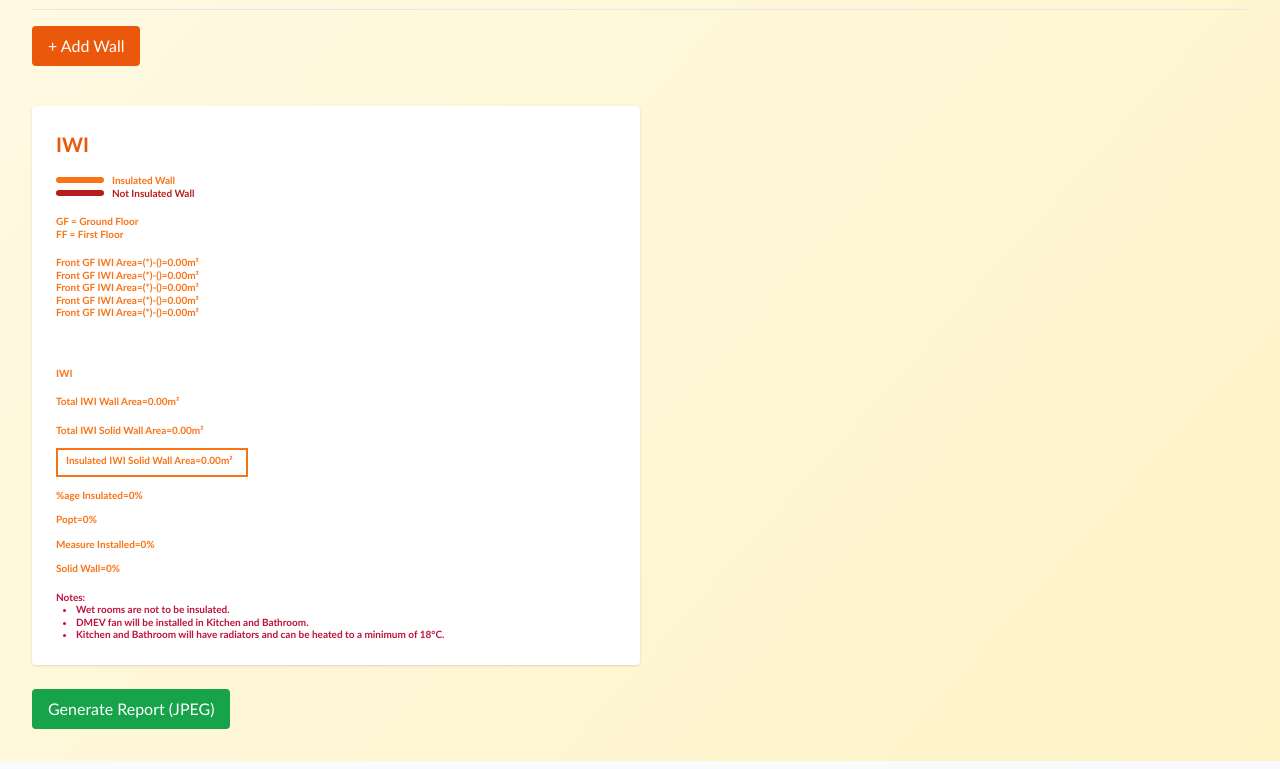
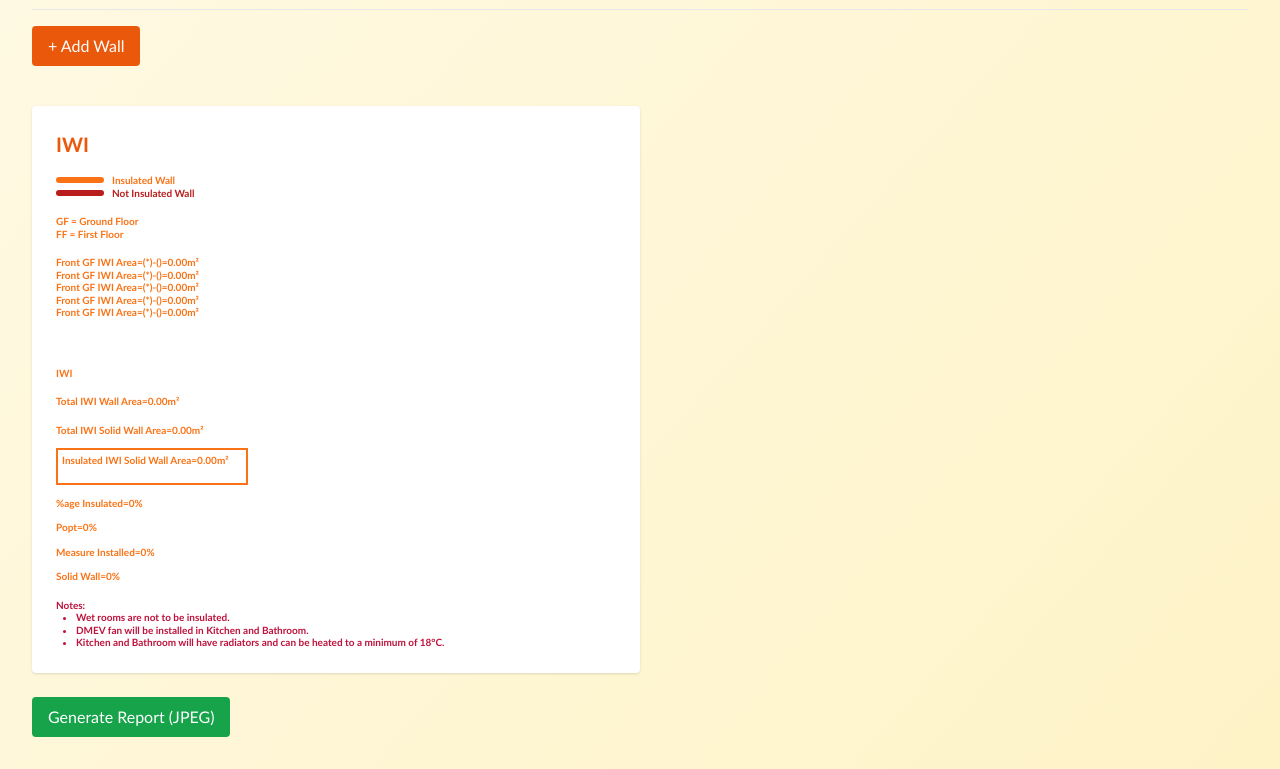
Before and after one commit to HameyDev/popt-calculator, a Next.js app: page /iwi in a window 1280 px wide. Shown: the part 671-1440 px from the top of the page. Built offline with nearby package versions, Linux system fonts and the light colour scheme.

Commit message:
Update page.jsx

```diff
--- a/src/app/iwi/page.jsx
+++ b/src/app/iwi/page.jsx
@@ -280,7 +280,7 @@ export default function IWICalculator() {
            Total Cavity Wall Area={totals.cavityArea}m²
          </p>
         )}
-        <p className="mt-3 font-semibold text-orange-500 border-2 border-orange-500 px-2 py-1 pb-2 w-48">
+        <p className="mt-3 font-semibold text-orange-500 border-2 border-orange-500 px-1 py-1 pb-4 w-48">
           Insulated IWI Solid Wall Area={totals.insulatedArea}m²
         </p>
         <p className="mt-3 font-semibold text-orange-500">
```
